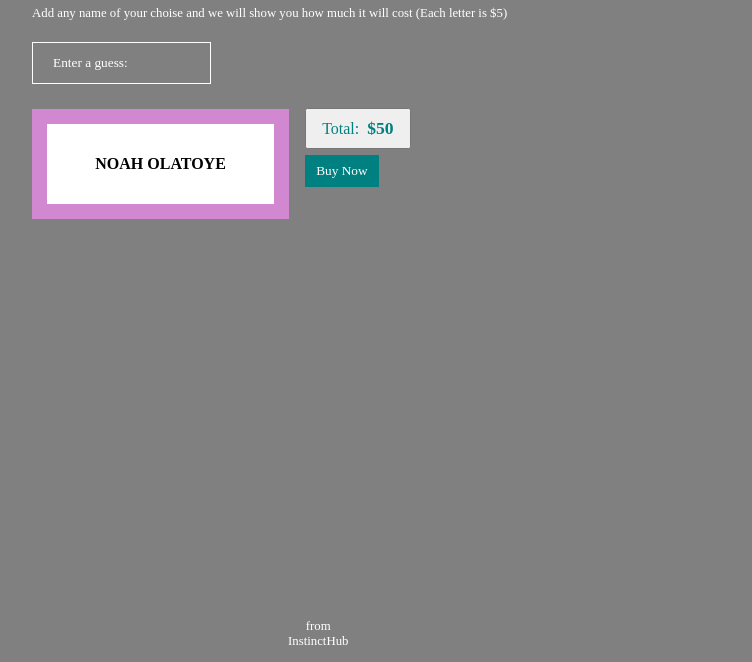
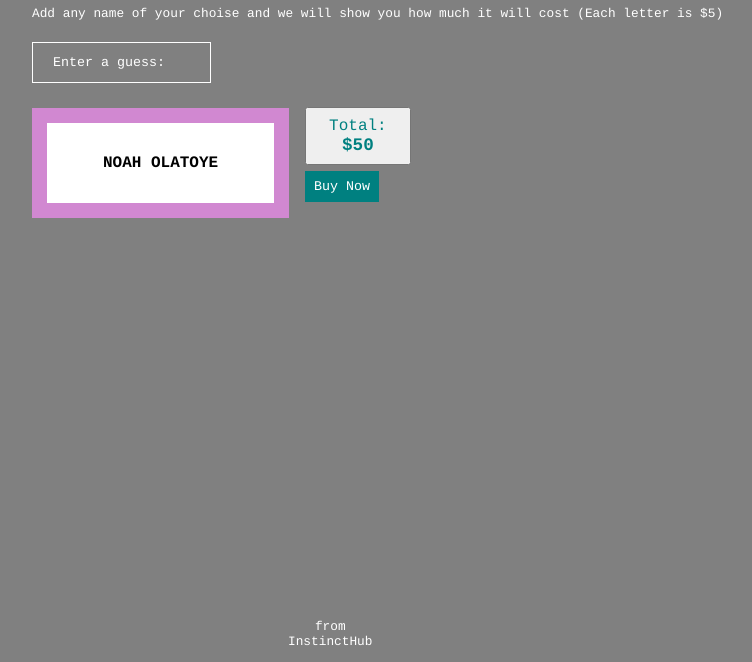
Before and after one commit to jamesec1992/td-project5-name-plaque-ui, a plain HTML site: page index.html in a window 1280 px wide. Shown: the part 138-800 px from the top of the page, without its empty margins (352-1104 px from the left). Drawn offline with Linux system fonts and the light colour scheme.

Commit message:
fifth commit

```diff
--- a/index.html
+++ b/index.html
@@ -14,7 +14,6 @@
     <p>Add any name of your choise and we will show you how much it will cost (Each letter is $5)</p>
 
     <form action="get" id="form">
-        <label for="nameguess"></label>
         <input type="text" placeholder="Enter a guess:">
     </form>
 
@@ -22,7 +21,7 @@
             <h4 class="name">NOAH OLATOYE</h4>
 
     <div class="container2">
-        <button class="btn1">Total: &nbsp;<span>$50</span></button>
+        <button class="btn1">Total: <span>$50</span></button>
         <button class="btn2">Buy Now</button>
     </div>
 </div>
--- a/style.css
+++ b/style.css
@@ -1,6 +1,6 @@
 *{
     box-sizing: border-box;
-    font-family: 'Times New Roman', Times, serif;
+    font-family: Courier;
 }
 
 
@@ -55,6 +55,7 @@ body p{
     padding: 1rem;
     box-shadow: 0 0 0 15px white, 0 0 0 30px rgb(209, 136, 209);;
     margin: 47px 30px;
+    display: inline-block;
 }
 
 .container{
```
